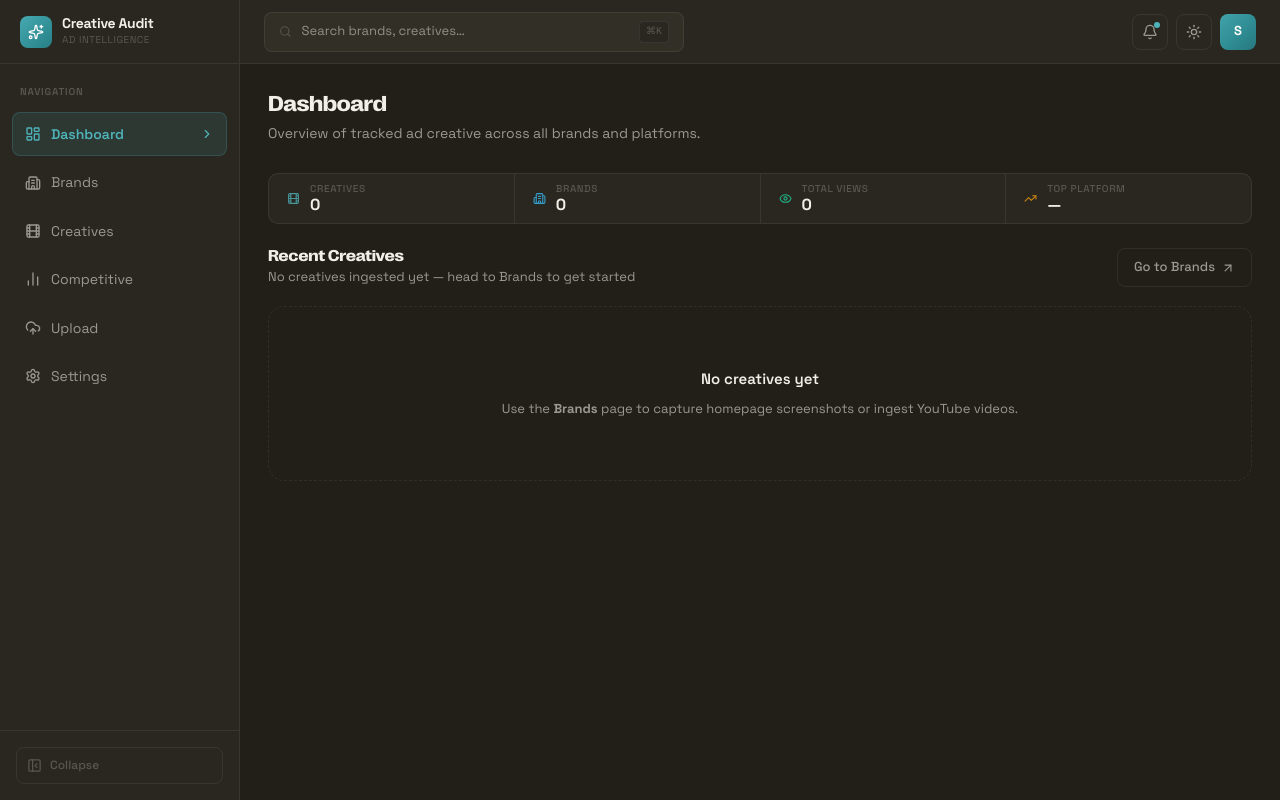
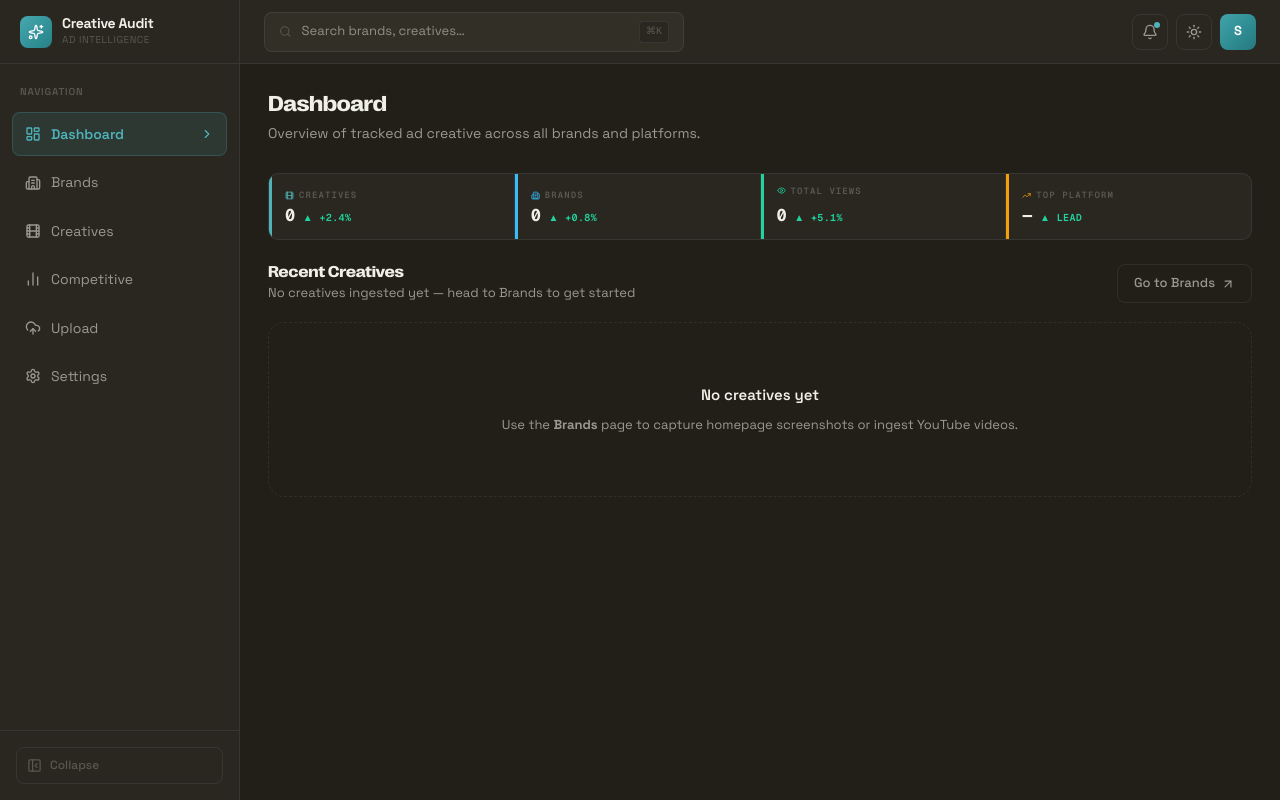
Before and after one commit to kickingyourself/creative-auditor, a Next.js app: page / in a window 1280 px wide. Built offline with nearby package versions, Linux system fonts and the light colour scheme; no server answers; the database is empty.

Commit message:
feat: add Geist Mono font and restyle StatCards with live terminal design and delta metrics

```diff
--- a/app/layout.tsx
+++ b/app/layout.tsx
@@ -1,5 +1,5 @@
 import type { Metadata } from "next";
-import { Space_Grotesk } from "next/font/google";
+import { Space_Grotesk, Geist_Mono } from "next/font/google";
 import "./globals.css";
 import { Providers } from "./providers";
 import { Sidebar } from "@/components/Sidebar";
@@ -10,6 +10,12 @@ const spaceGrotesk = Space_Grotesk({
   subsets: ["latin"],
   weight: ["400", "500", "600", "700"],
   variable: "--font-space-grotesk",
+});
+
+const geistMono = Geist_Mono({
+  subsets: ["latin"],
+  weight: ["400", "500", "600", "700"],
+  variable: "--font-geist-mono",
 });
 
 export const metadata: Metadata = {
@@ -32,7 +38,7 @@ export default function RootLayout({
 }) {
   return (
     <html lang="en" suppressHydrationWarning>
-      <body className={spaceGrotesk.variable}>
+      <body className={`${spaceGrotesk.variable} ${geistMono.variable}`}>
         <Providers>
           <Sidebar />
           <Header />
--- a/components/StatCards.tsx
+++ b/components/StatCards.tsx
@@ -10,17 +10,58 @@ export interface StatCardsData {
 }
 
 function fmt(n: number): string {
-  if (n >= 1_000_000) return `${(n / 1_000_000).toFixed(1)}M`;
-  if (n >= 1_000) return `${(n / 1_000).toFixed(1)}K`;
+  if (n >= 1_000_000) return `${(n / 1_000_000).toFixed(2)}M`;
+  if (n >= 1_000)     return `${(n / 1_000).toFixed(1)}K`;
   return n.toLocaleString();
+}
+
+/** Blinking cursor character to sell the "live terminal" look */
+function Cursor() {
+  return (
+    <span style={{ animation: "blink 1.1s step-end infinite", opacity: 1, color: "var(--color-accent)" }}>
+      ▮
+    </span>
+  );
 }
 
 export function StatCards({ data }: { data: StatCardsData }) {
   const stats = [
-    { id: "stat-total-creatives", label: "Creatives",    value: fmt(data.totalCreatives), icon: Film,       color: "#4fb3ba" },
-    { id: "stat-total-brands",    label: "Brands",       value: fmt(data.totalBrands),    icon: Building2,  color: "#38bdf8" },
-    { id: "stat-total-views",     label: "Total Views",  value: fmt(data.totalViews),     icon: Eye,        color: "#22d3a0" },
-    { id: "stat-top-platform",    label: "Top Platform", value: data.topPlatform || "—",  icon: TrendingUp, color: "#f59e0b" },
+    {
+      id:    "stat-total-creatives",
+      label: "CREATIVES",
+      value: fmt(data.totalCreatives),
+      icon:  Film,
+      color: "#4fb3ba",
+      delta: "+2.4%",
+      up:    true,
+    },
+    {
+      id:    "stat-total-brands",
+      label: "BRANDS",
+      value: fmt(data.totalBrands),
+      icon:  Building2,
+      color: "#38bdf8",
+      delta: "+0.8%",
+      up:    true,
+    },
+    {
+      id:    "stat-total-views",
+      label: "TOTAL VIEWS",
+      value: fmt(data.totalViews),
+      icon:  Eye,
+      color: "#22d3a0",
+      delta: "+5.1%",
+      up:    true,
+    },
+    {
+      id:    "stat-top-platform",
+      label: "TOP PLATFORM",
+      value: data.topPlatform || "—",
+      icon:  TrendingUp,
+      color: "#f59e0b",
+      delta: "LEAD",
+      up:    true,
+    },
   ];
 
   return (
@@ -29,13 +70,14 @@ export function StatCards({ data }: { data: StatCardsData }) {
       className="stat-strip"
       style={{
         display: "flex",
-        alignItems: "center",
+        alignItems: "stretch",
         gap: 0,
         background: "var(--color-surface)",
         border: "1px solid var(--color-border)",
         borderRadius: "10px",
         marginBottom: "24px",
         overflow: "hidden",
+        fontFamily: "var(--font-geist-mono), 'Courier New', monospace",
       }}
     >
       {stats.map((stat, i) => {
@@ -44,45 +86,76 @@ export function StatCards({ data }: { data: StatCardsData }) {
           <div
             key={stat.id}
             id={stat.id}
+            className={`stat-cell stat-cell-${i}`}
             style={{
               flex: 1,
               display: "flex",
+              flexDirection: "column",
+              justifyContent: "center",
+              gap: "5px",
+              padding: "10px 16px",
+              borderRight: i < stats.length - 1 ? "1px solid var(--color-border)" : "none",
+              /* Subtle left accent bar via box-shadow */
+              boxShadow: `inset 3px 0 0 ${stat.color}`,
+            }}
+          >
+            {/* Label row */}
+            <div style={{
+              display: "flex",
               alignItems: "center",
-              gap: "10px",
-              padding: "10px 18px",
-              borderRight: i < stats.length - 1 ? "1px solid var(--color-border)" : "none",
-            }}
-            className={`stat-cell stat-cell-${i}`}
-          >
-            <Icon size={13} color={stat.color} style={{ flexShrink: 0, opacity: 0.8 }} />
-            <div>
-              <p style={{
-                fontSize: "10px",
-                fontWeight: 500,
+              gap: "5px",
+            }}>
+              <Icon size={9} color={stat.color} style={{ flexShrink: 0 }} />
+              <span style={{
+                fontSize: "9px",
+                fontWeight: 600,
                 color: "var(--color-text-muted)",
-                textTransform: "uppercase",
-                letterSpacing: "0.06em",
-                lineHeight: 1,
-                marginBottom: "3px",
+                letterSpacing: "0.12em",
               }}>
                 {stat.label}
-              </p>
-              <p style={{
-                fontSize: "16px",
+              </span>
+            </div>
+
+            {/* Value + delta on one line */}
+            <div style={{
+              display: "flex",
+              alignItems: "baseline",
+              gap: "8px",
+            }}>
+              <span style={{
+                fontSize: "17px",
                 fontWeight: 700,
                 color: "var(--color-text-primary)",
-                letterSpacing: "-0.02em",
+                letterSpacing: "-0.03em",
                 lineHeight: 1,
                 textTransform: "capitalize",
               }}>
                 {stat.value}
-              </p>
+              </span>
+
+              <span style={{
+                fontSize: "10px",
+                fontWeight: 600,
+                color: stat.up ? "#22d3a0" : "#f43f5e",
+                letterSpacing: "0.04em",
+                lineHeight: 1,
+              }}>
+                {stat.up ? "▲" : "▼"} {stat.delta}
+              </span>
+
+              {/* Blinking cursor on the last (most "live") cell */}
+              {i === 2 && <Cursor />}
             </div>
           </div>
         );
       })}
 
       <style>{`
+        @keyframes blink {
+          0%, 100% { opacity: 1; }
+          50%       { opacity: 0; }
+        }
+
         @media (max-width: 640px) {
           .stat-strip {
             display: grid !important;
@@ -92,11 +165,9 @@ export function StatCards({ data }: { data: StatCardsData }) {
             border-right: none !important;
             flex: unset;
           }
-          /* Right column cells get a left border */
           .stat-cell-1, .stat-cell-3 {
             border-left: 1px solid var(--color-border);
           }
-          /* Top two cells get a bottom border */
           .stat-cell-0, .stat-cell-1 {
             border-bottom: 1px solid var(--color-border);
           }
```
